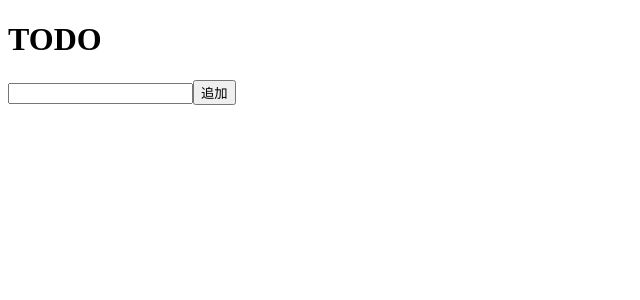
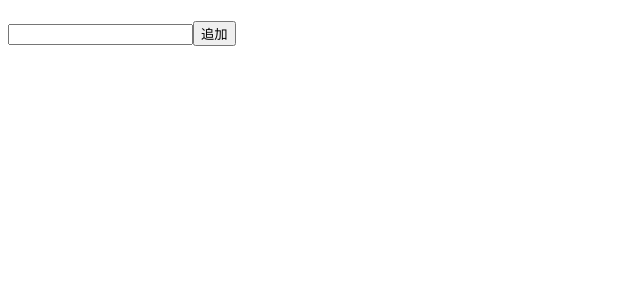
Before and after one commit to yuyakinjo/angular-todo, an Angular app: page / in a window 1280 px wide. Shown: the top 300 px of the page, without its empty margins (0-640 px from the left). Built offline with nearby package versions, Linux system fonts and the light colour scheme.

Commit message:
chore: headlineにメンバー名修正

```diff
--- a/src/app/app.component.ts
+++ b/src/app/app.component.ts
@@ -1,7 +1,6 @@
 import { KeyValue } from '@angular/common';
 import { Component } from '@angular/core';
 import { FormControl } from '@angular/forms';
-import { debounceTime, tap } from 'rxjs';
 
 @Component({
   selector: 'app-root',
@@ -9,7 +8,7 @@ import { debounceTime, tap } from 'rxjs';
   styleUrls: ['./app.component.scss'],
 })
 export class AppComponent {
-  title = 'todo';
+  headline = 'todo';
 
   readonly form = new FormControl('');
 
```
